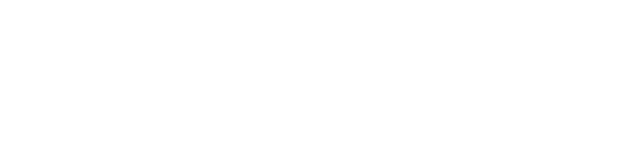
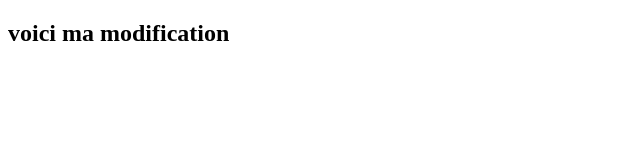
Before and after one commit to TahaTaha2/mynewrepository, a plain HTML site: page index.html in a window 1280 px wide. Shown: the whole page, without its empty margins (0-640 px from the left). Drawn offline with Linux system fonts and the light colour scheme.

Commit message:
Update index.html
j'ai ajouter h2

```diff
--- a/index.html
+++ b/index.html
@@ -7,6 +7,6 @@
     <title>Document</title>
 </head>
 <body>
-
+    <h2>voici ma modification</h2>
 </body>
 </html>
```
